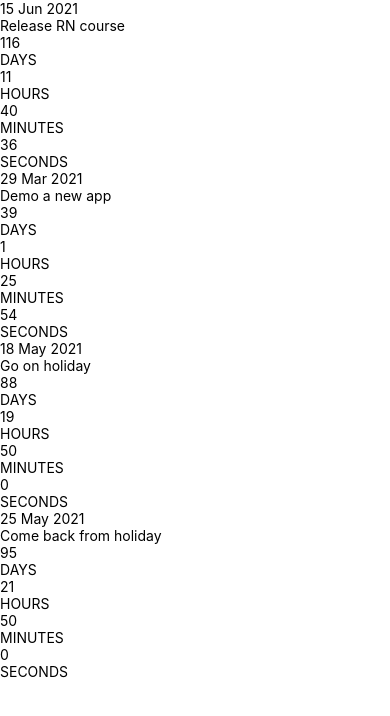
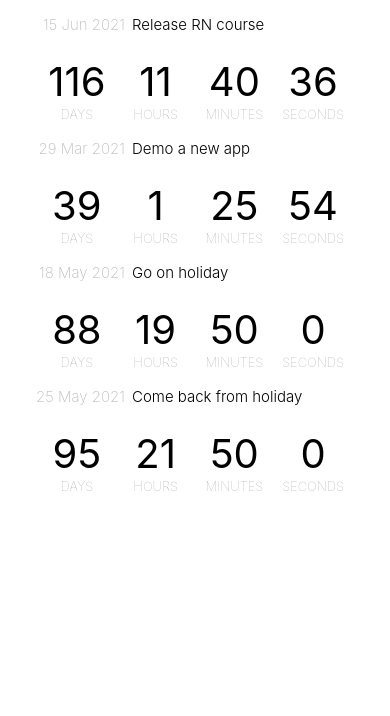
Before and after one commit to Steven-MKN/countdown, a React Native app: screen / in a window 390 px wide. Shown: the top 716 px of the page. Built offline with nearby package versions, Linux system fonts and the light colour scheme.

Commit message:
styling react native components - end of topic

```diff
--- a/EventCard.js
+++ b/EventCard.js
@@ -3,7 +3,57 @@ import { Text, View, StyleSheet } from "react-native";
 import PropTypes from "prop-types";
 import { formatDate, getCountdownParts } from "./api";
 
-const styles = StyleSheet.create({});
+const styles = StyleSheet.create({
+  card: {
+    backgroundColor: "#fff",
+    flex: 1,
+    padding: 10,
+    paddingTop: 10,
+    paddingBottom: 20,
+    margin: 10,
+    marginTop: 5,
+    marginBottom: 5,
+  },
+  cardHeader: {
+    flex: 1,
+    flexDirection: "row",
+  },
+  date: {
+    fontWeight: "200",
+    fontSize: 15,
+    color: "#bdbdbd",
+    width: "30%",
+    textAlign: "right",
+  },
+  title: {
+    fontSize: 15,
+    fontWeight: "300",
+    marginLeft: 7,
+    textAlign: "left",
+  },
+  counterContainer: {
+    flex: 1,
+    flexDirection: "row",
+    justifyContent: "space-between",
+    paddingLeft: "5%",
+    paddingRight: "5%",
+  },
+  counter: {
+    width: "25%",
+    flex: 1,
+  },
+  counterText: {
+    fontSize: 40,
+    textAlign: "center",
+  },
+  counterLabel: {
+    fontSize: 13,
+    fontWeight: "100",
+    color: "#a3a3a3",
+    textAlign: "center",
+    paddingTop: 0,
+  },
+});
 
 export default function EventCard({ event }) {
   const { days, hours, minutes, seconds } = getCountdownParts(event.date);
```
